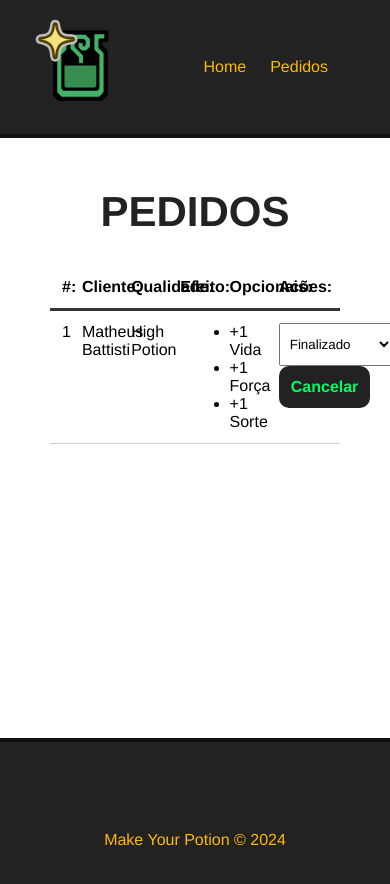
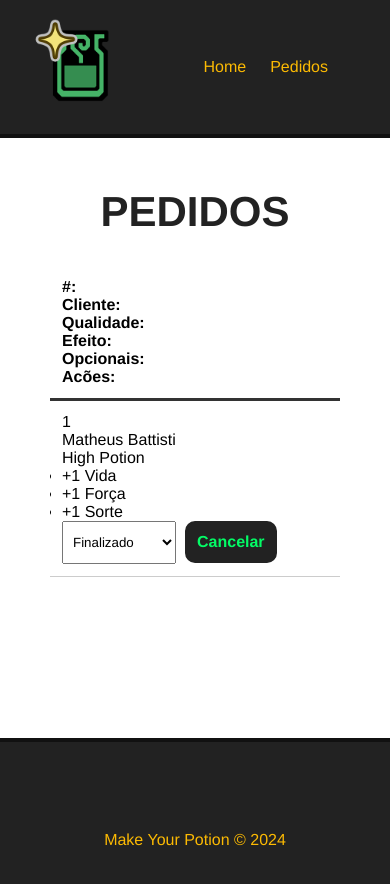
Before and after one commit to FAlcantara7/makemypotion, a Vue app: page /pedidos in a window 390 px wide. Shown: the top 884 px of the page. Built offline with nearby package versions, Linux system fonts and the light colour scheme; data requests are answered from the project's data file.

Commit message:
Deixando o layout do dashboard um pouco mais responsivo para telas pequenas

```diff
--- a/src/components/Dashboard.vue
+++ b/src/components/Dashboard.vue
@@ -96,6 +96,7 @@ export default {
 #potion-table {
     max-width: 1200px;
     margin: 0 auto;
+    overflow-x: auto;
 }
 
 #potion-table-header,
@@ -150,5 +151,15 @@ export default {
     color: #222;
 }
 
+@media (max-width: 768px) {
+    #potion-table-header div,
+    .potion-table-row div {
+        width: 100%;
+    }
+
+    #potion-table-header {
+        flex-wrap: wrap;
+    }
+}
 
 </style>
```
Lines whose indentation alone changed are shown as unchanged.
